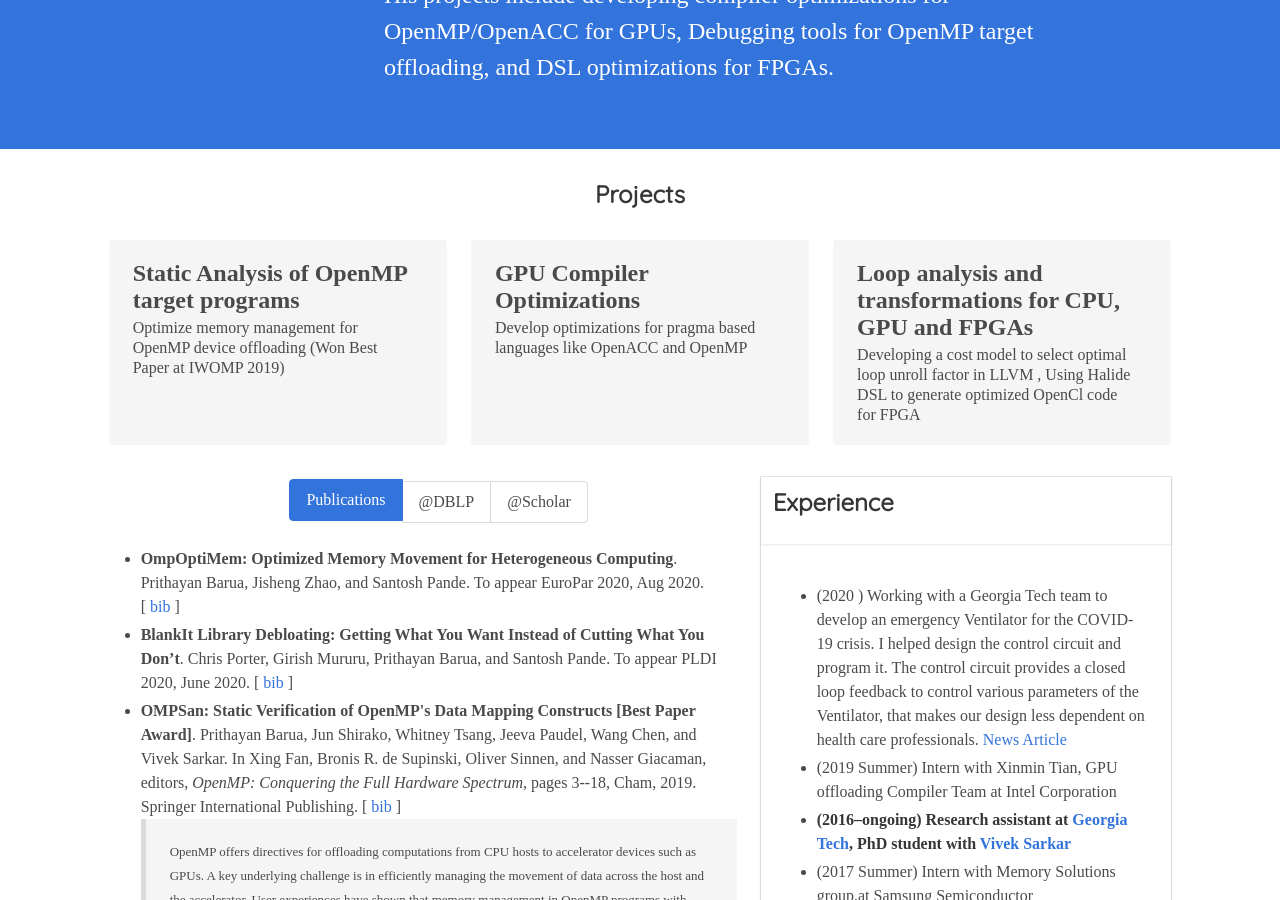
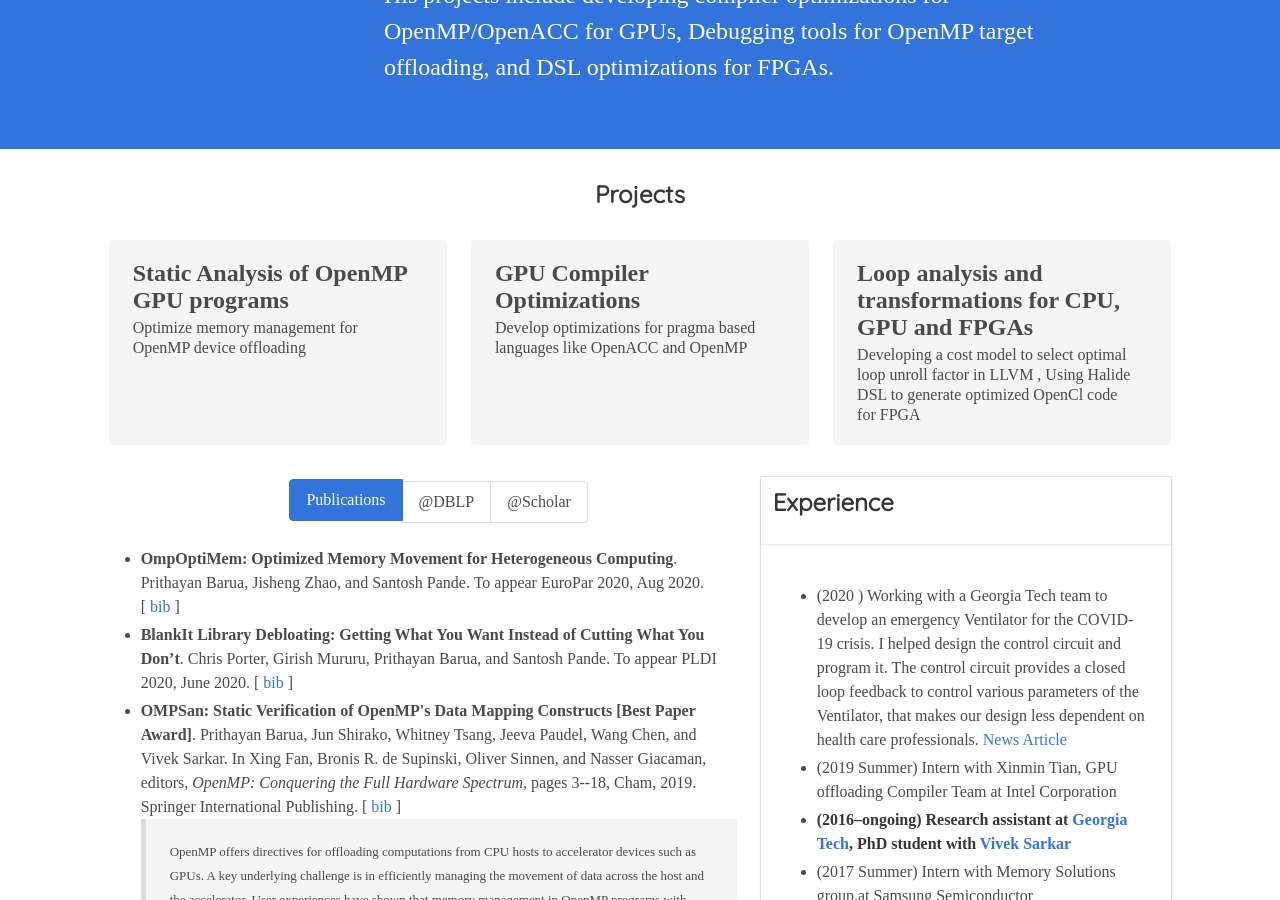
Before and after one commit to prithayan/prithayan.github.io, a Jekyll site: the page built from index.html, in a window 1280 px wide and 900 px high, scrolled down 315 px. Built offline with Jekyll 4.4.1, drawn with Linux system fonts in a browser that asks for light colours; nearby versions of some CDN libraries; some web fonts are replaced.

Commit message:
Update index.html

```diff
--- a/index.html
+++ b/index.html
@@ -71,8 +71,8 @@
         <div class="tile is-ancestor section" style="padding: 0; padding-top: 2em;">
           <div class="tile is-parent">
             <div class="tile is-child notification">
-              <p class="title">Static Analysis of OpenMP target programs</p>
-              <p class="subtitle">Optimize memory management for OpenMP device offloading (Won Best Paper at IWOMP 2019) </p>
+              <p class="title">Static Analysis of OpenMP GPU programs</p>
+              <p class="subtitle">Optimize memory management for OpenMP device offloading </p>
               </div>
           </div>
           <div class="tile is-parent">
```
